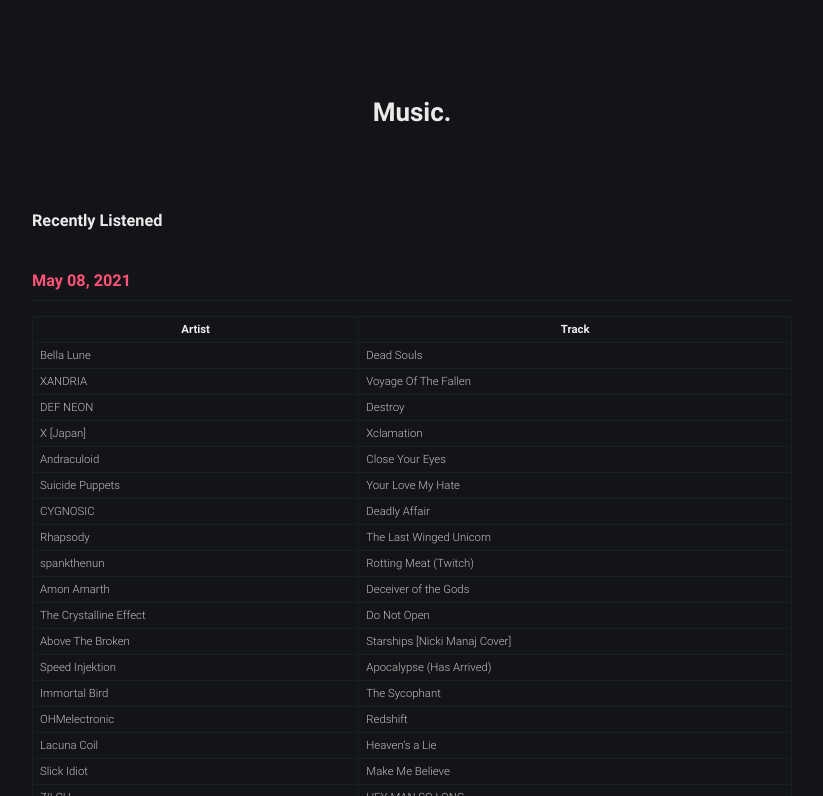
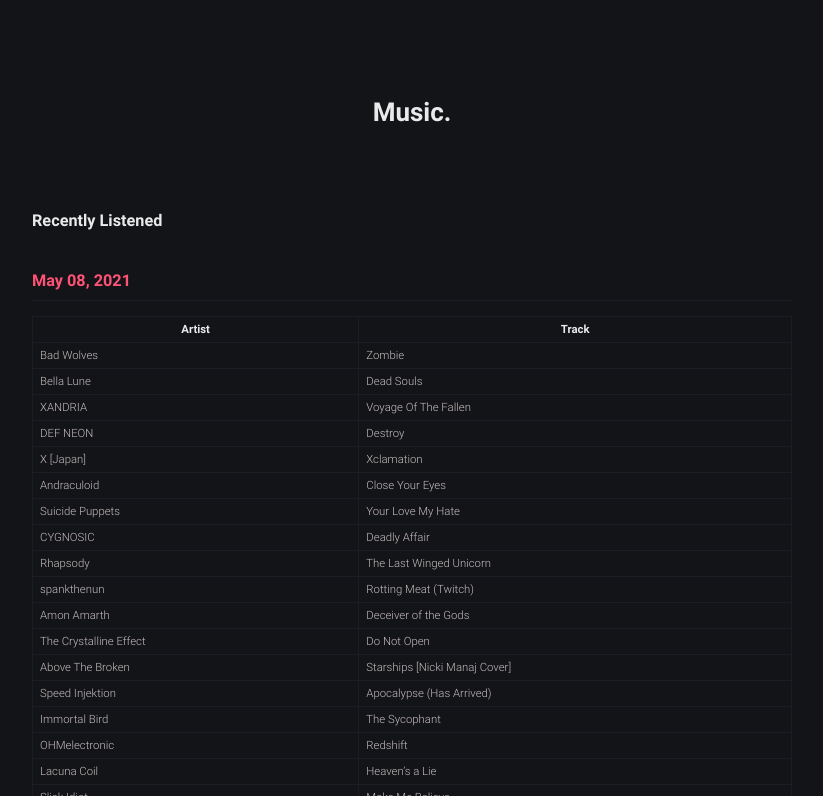
Before and after one commit to robert-marshall/xyz, a Jekyll site: the page built from music.md, in a window 1280 px wide and 900 px high, cut to the strip 104-900 px from the top of the window. Shown: the whole strip, without its empty margins (228-1051 px from the left). Built offline with Jekyll 4.4.1, drawn with Linux system fonts in a browser that asks for light colours.

Commit message:
WTF is this.

```diff
--- a/music.md
+++ b/music.md
@@ -11,6 +11,7 @@
 
 | Artist | Track |
 |--------|-------|
+Bad Wolves | Zombie
 Bella Lune | Dead Souls
 XANDRIA | Voyage Of The Fallen
 DEF NEON | Destroy
```
